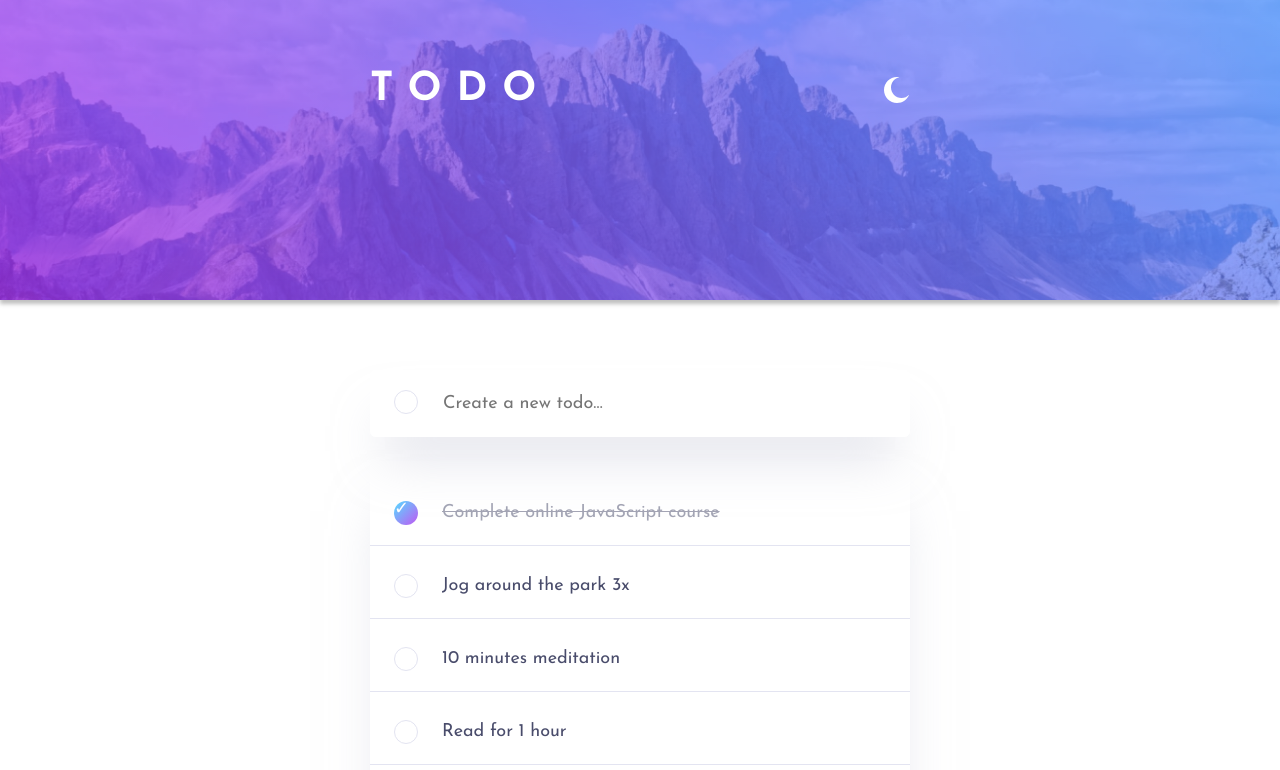
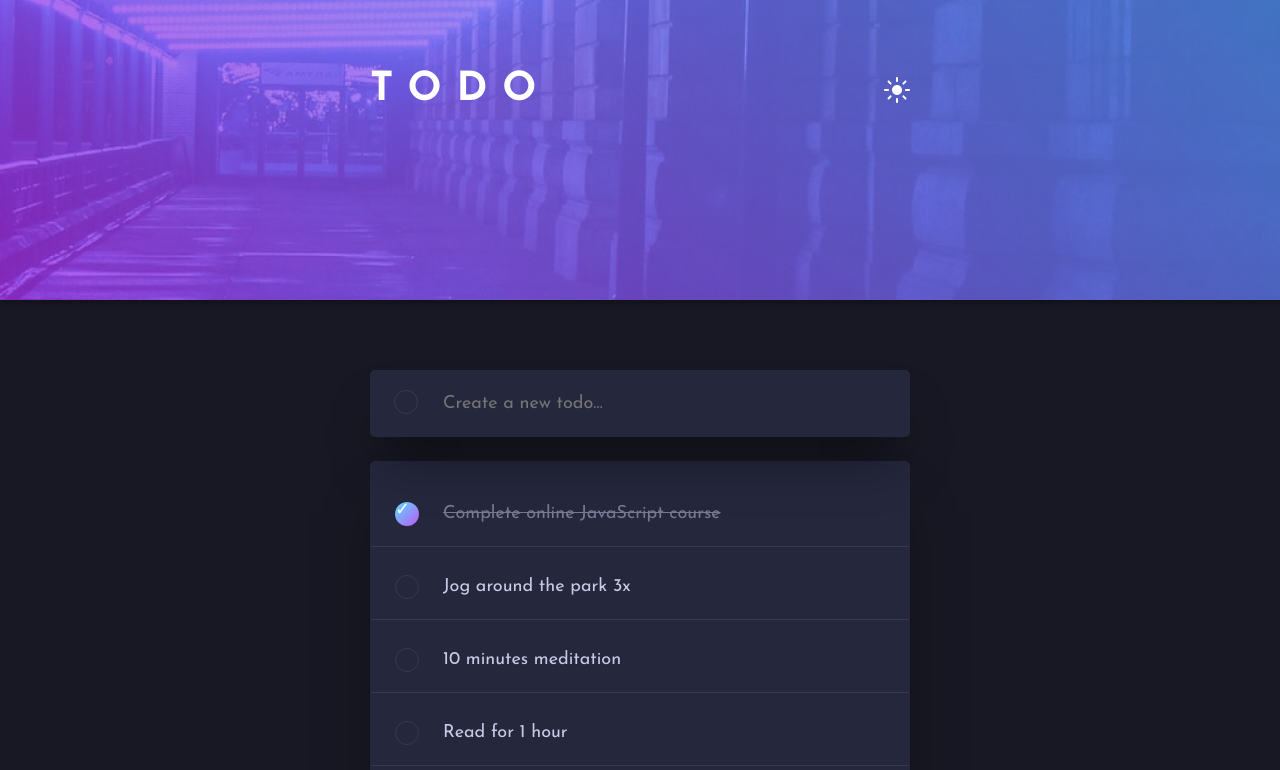
Before and after one commit to Fllorins/Task9-ToDoList, a website: page src/index.html in a window 1280 px wide. Both pictures are taken after a click on the button 897 px from the left and 90 px from the top of the page. Shown: the top 770 px of the page. Drawn offline with nearby package versions, Linux system fonts and the light colour scheme; files that its build step writes are made by us from their sources.

Commit message:
modifile dark

```diff
--- a/src/assets/js/script.js
+++ b/src/assets/js/script.js
@@ -22,22 +22,11 @@ if (toDoList) {
     // console.log(task);
     forTask.push(task);
   });
-
-  // const toDo = toDoList.querySelectorAll('.check');
-  // // console.log(toDo);
-  // toDo.forEach((e) => {
-  //   const checkedToDo = e.hasAttribute('checked');
-
-  //   if (checkedToDo === true) {
-  //     comleted = checkedToDo;
-  //     forCopleted.push(comleted);
-  //   }
-  // });
 }
-console.log(forCopleted);
+// console.log(forCopleted);
 // console.log(forTask);
 const taskMassive = forTask;
-renderTaskCount(taskMassive);
+renderTaskCount(forCopleted);
 
 // add
 add.addEventListener('click', () => {
@@ -82,7 +71,12 @@ function tasksRender(list) {
       : 'toDo__task';
     const checked = task.isComplete ? 'checked' : '';
 
-    // console.log(checked);
+    // console.log(cls);
+    // cls.forEach((e) => {
+    //   if (e == true) {
+    //     forCopleted.push(e);
+    //   }
+    // });
 
     const taskHtml = `<div id = "${task.id}" class="${cls}">
     <label class="toDo__checkbox">
@@ -105,9 +99,10 @@ function tasksRender(list) {
   });
 
   tasks.innerHTML = htmlList;
-  renderTaskCount(taskMassive);
+  renderTaskCount(forCopleted);
 }
-// console.log(taskMassive);
+// console.log(comleted);
+// console.log(forCopleted);
 
 // меняем статус задачи на выполнено
 // отслеживаем клик по задаче
@@ -116,20 +111,21 @@ tasks.addEventListener('click', (event) => {
 
   const isCheckboxEl = target.classList.contains('toDo__checkbox-div__innner');
   const isDeleteEl = target.classList.contains('toDo__task-del__img');
-  console.log(isDeleteEl);
+  // console.log(isDeleteEl);
   if (isCheckboxEl) {
     const task = target.parentElement.parentElement.parentElement;
     const taskId = task.getAttribute('id');
     changeTaskStatus(taskId, taskMassive);
     tasksRender(taskMassive);
-    renderTaskCount(taskMassive);
+    renderTaskCount(forCopleted);
+    console.log(task);
   }
   if (isDeleteEl) {
     const task = target.parentElement.parentElement;
     const taskId = task.getAttribute('id');
     deleteTask(taskId, taskMassive);
     tasksRender(taskMassive);
-    renderTaskCount(taskMassive);
+    renderTaskCount(forCopleted);
   }
 });
 // функция изменения статуса задачи
@@ -137,10 +133,14 @@ function changeTaskStatus(id, list) {
   list.forEach((task) => {
     if (task.id == id) {
       task.isComplete = !task.isComplete;
+      // if (task.value && isNotHaveTask(newTaskText, taskMassive)) {
+        forCopleted.push(task);
+      // }
     }
-    console.log(list.isComplete);
   });
+  console.log(forCopleted.length);
 }
+
 //удаление задачи
 function deleteTask(id, list) {
   list.forEach((task, idx) => {
@@ -154,7 +154,7 @@ function deleteTask(id, list) {
 function renderTaskCount(list) {
   const count = document.getElementById('count');
 
-  count.innerHTML = list.length;
+  count.innerHTML = taskMassive.length - list.length;
   //
 }
 // if (toDoList) {
@@ -170,3 +170,26 @@ function renderTaskCount(list) {
 //     console.log(task);
 //   });
 // }
+
+// durk
+
+const header__btn = document.querySelector('.header-icon');
+header__btn.addEventListener('click', (event) => {
+  event.preventDefault();
+  if (localStorage.getItem('theme') === 'dark') {
+    localStorage.removeItem('theme');
+  } else {
+    localStorage.setItem('theme', 'dark');
+  }
+  addDark();
+});
+function addDark() {
+  try {
+    if (localStorage.getItem('theme') === 'dark') {
+      document.querySelector('html').classList.add('dark');
+    } else {
+      document.querySelector('html').classList.remove('dark');
+    }
+  } catch (err) {}
+}
+addDark();
--- a/src/assets/scss/_global.scss
+++ b/src/assets/scss/_global.scss
@@ -8,6 +8,7 @@ html {
   min-height: 100%;
   overflow-x: hidden;
   display: block;
+  background: #ffffff;
 }
 .wrapper {
   display: flex;
--- a/src/assets/scss/style.scss
+++ b/src/assets/scss/style.scss
@@ -2,6 +2,12 @@
 @import 'reset';
 @import 'global';
 
+.dark {
+  background: #171823;
+}
+.dark body {
+  color: $color-base-night;
+}
 .header {
   background: url('../images/day-fon.png'),
     linear-gradient(225deg, #5596ff 0%, #ac2deb 100%);
@@ -14,7 +20,7 @@
   width: 100vw;
   height: 300px;
 }
-.darkfon .header {
+.dark .header {
   background: url('../images/night-fon.png') no-repeat,
     linear-gradient(225deg, #5596ff 0%, #ac2deb 100%);
   background-position: center;
@@ -33,18 +39,16 @@
   letter-spacing: 15px;
   color: #ffffff;
 }
-.header-title-head {
+.header-icon {
+  width: 26px;
+  height: 26px;
+  padding: 5px;
+  content: '';
+  background: url('../../assets/images/moon.svg');
+  // color: #ffffff;
 }
-.header-icon {
-}
-
-.main {
-}
-.todo-section {
-}
-.container {
-}
-.toDo {
+.dark .header-icon {
+  background: url('../images/sun.svg');
 }
 .toDo-new {
   position: relative;
@@ -64,6 +68,9 @@
     color: #393a4b;
   }
 }
+.dark .toDo__add{
+  border: 1px solid #393a4b;
+}
 .toDo__task_complete .toDo__task-text {
   text-decoration: line-through;
   opacity: 0.5;
@@ -76,6 +83,11 @@
   border: 1px solid #ffffff;
   width: 100%;
 }
+.dark .toDo-new__input {
+  background: #25273d;
+  box-shadow: 0px 35px 50px -15px rgba(0, 0, 0, 0.5);
+  border: 1px solid transparent;
+}
 .toDo__list > *:not(:last-child) {
   margin-bottom: 8px;
 }
@@ -85,6 +97,11 @@
   box-shadow: 0px 35px 50px -15px rgba(194, 195, 214, 0.5);
   border-radius: 5px;
 }
+.dark .toDo__list {
+  background: #25273d;
+  box-shadow: 0px 35px 50px -15px rgba(0, 0, 0, 0.5);
+  border: 1px solid transparent;
+}
 .toDo__task {
   display: flex;
   align-items: center;
@@ -92,7 +109,9 @@
   border-bottom: 1px solid #e3e4f1;
   position: relative;
 }
-
+.dark .toDo__task {
+  border-bottom: 1px solid #393a4b;
+}
 .toDo__task-del {
   // position: absolute;
   // right: -200px;
@@ -145,6 +164,9 @@
     border: 1px solid transparent;
   }
 }
+.dark .toDo__checkbox-div {
+  border: 1px solid #393a4b;
+}
 .toDo__checkbox-div__innner {
   content: '';
   display: none;
@@ -156,7 +178,9 @@
   z-index: 10;
   transition: all 0.4s;
 }
-
+.dark .toDo__checkbox-div__innner {
+  background: #25273d;
+}
 .toDo__checkbox div::after {
   content: '\2713';
   display: none;
--- a/src/index.html
+++ b/src/index.html
@@ -27,9 +27,7 @@
             <div class="header-title">
               <h1 class="header-title-head">TODO</h1>
             </div>
-            <button class="header-icon">
-              <img src="./assets/images/moon.svg" alt="daytime" />
-            </button>
+            <button class="header-icon"></button>
           </div>
         </div>
       </header>
@@ -50,7 +48,6 @@
 
               <div class="toDo-tasks">
                 <div class="toDo__list" id="tasks">
-
                   <div class="toDo__task toDo__task_complete" id="1">
                     <label class="toDo__checkbox">
                       <input class="check" type="checkbox" checked />
```
Also changed, not shown: dist/assets/css/style.css, dist/assets/css/style.min.css, dist/assets/js/script.js, dist/assets/js/script.min.js, dist/index.html.
